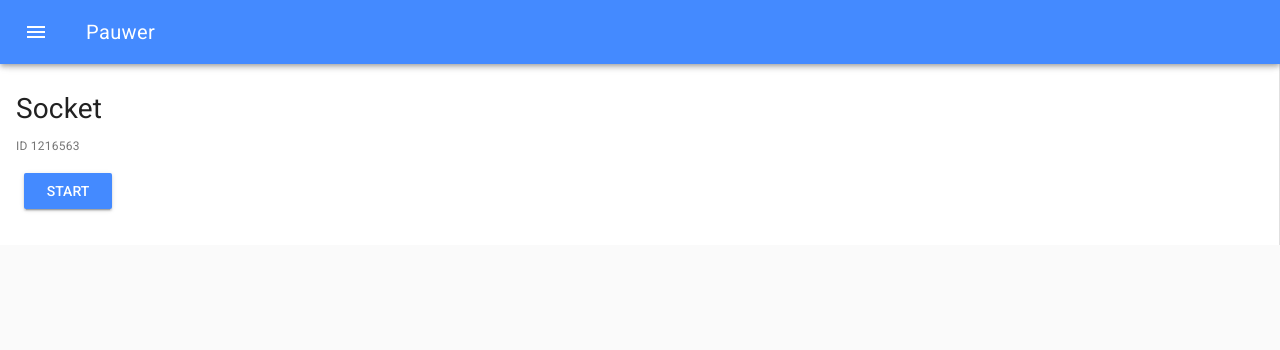
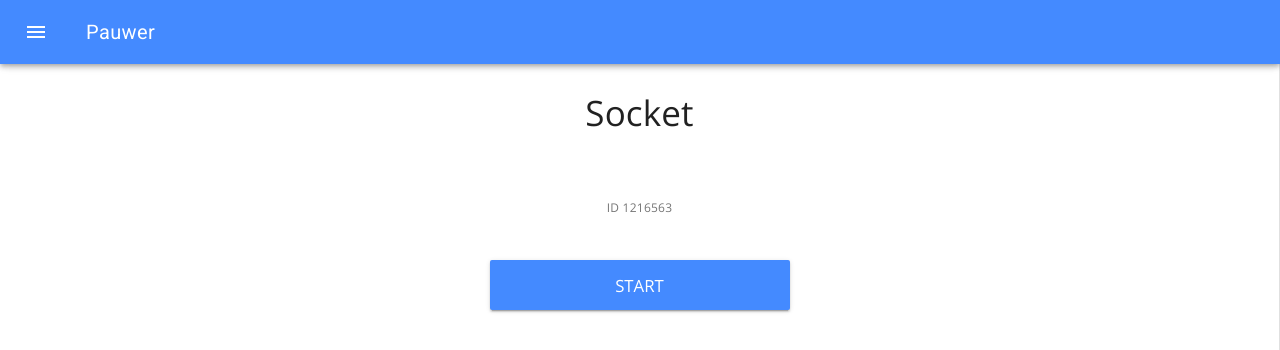
Before and after one commit to Blockchaingers/pauwer, a Vue app in the folder app/: page /socket/1216563 in a window 1280 px wide. Shown: the top 350 px of the page. Built offline with nearby package versions, Linux system fonts and the light colour scheme.

Commit message:
Minor UI changes, fixed an issue where some id's would crash the app

```diff
--- a/app/index.html
+++ b/app/index.html
@@ -5,6 +5,8 @@
     <meta name="viewport" content="width=device-width,initial-scale=1.0">
     <title>Pauwer</title>
     <link rel="stylesheet" href="//fonts.googleapis.com/css?family=Roboto:400,500,700,400italic|Material+Icons">
+    <link href="https://fonts.googleapis.com/css?family=Open+Sans:300,400,600" rel="stylesheet">
+    <link rel="stylesheet" type="text/css" href="/static/style.css">
   </head>
   <body>
     <div id="app"></div>
--- a/app/src/components/Socket.vue
+++ b/app/src/components/Socket.vue
@@ -1,9 +1,9 @@
 <template>
-  <div class="hello">
+  <div class="pauwer-app socket-page">
     <h1>Socket</h1>
     <p class="md-caption">ID {{ sid }}</p>
     <!-- <p>{{ socketActive ? 'Stop' : 'Start' }} using this socket.</p> -->
-    <md-button class="md-raised" v-bind:class="{ 'md-primary': !socketActive, 'md-accent': socketActive }" v-on:click="toggleSocket">{{ socketActive ? 'Stop' : 'Start' }}</md-button>
+    <md-button class="md-raised md-elevation-6" v-bind:class="{ 'md-primary': !socketActive, 'md-accent': socketActive }" v-on:click="toggleSocket">{{ socketActive ? 'Stop' : 'Start' }}</md-button>
     <p>{{ responseMsg }}</p>
   </div>
 </template>
@@ -20,6 +20,7 @@ export default {
           return response.json()
         })
         .then(function (json) {
+          console.log(json)
           vm.responseMsg = JSON.parse(json).message + ' at socket ' + JSON.parse(json).socketId
           vm.socketActive = !vm.socketActive
         })
@@ -37,8 +38,14 @@ export default {
 
 <!-- Add "scoped" attribute to limit CSS to this component only -->
 <style scoped>
+.md-button{
+  width: 300px;
+  height: 50px;
+  font-size: 1.2em;
+}
 h1, h2 {
   font-weight: normal;
+  text-align: cernter;
 }
 ul {
   list-style-type: none;
--- /dev/null
+++ b/app/static/style.css
@@ -0,0 +1,20 @@
+.pauwer-app{
+  display: flex;
+  align-items: center;
+  flex-direction: column;
+  font-family: 'Open Sans', sans-serif;
+}
+.pauwer-app h1{
+  margin-bottom: 64px;
+  font-size: 2.5em;
+}
+.pauwer-app .md-button{
+  margin-top: 32px;
+  margin-bottom: 32px;
+}
+.pauwer-app p{
+  text-align: center;
+}
+.color-green{
+  background: green;
+}
```
Also changed, not shown: 1 other file (tests, documents, lock files or other folders).
